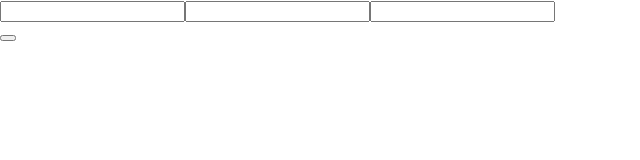
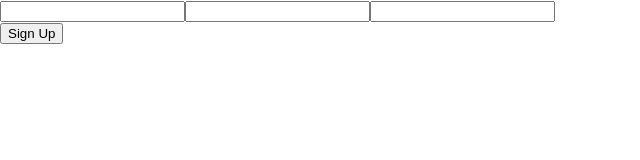
Before and after one commit to Saadkhalid913/Unify, a React (Create React App) app in the folder unify/: page /signup in a window 1280 px wide. Shown: the top 160 px of the page, without its empty margins (0-640 px from the left). Built offline with nearby package versions, Linux system fonts and the light colour scheme.

Commit message:
formatting changes

```diff
--- a/unify/src/components/LoginPage/LoginPage.tsx
+++ b/unify/src/components/LoginPage/LoginPage.tsx
@@ -13,7 +13,6 @@ const LoginPage = (props: RouteComponentProps) => {
 }
 
 async function HandleLogin(data: LoginData): Promise<void> {
-
     // WIP
     const response = await axios.post("http://localhost:3000/users/login",  data, {headers: {}})
     console.log(response.data)
--- a/unify/src/components/SignupPage/SignupForm.tsx
+++ b/unify/src/components/SignupPage/SignupForm.tsx
@@ -23,7 +23,7 @@ const SignupForm = (props: SignupFormProps) => {
                 <FormInput name = "Email" type = "email" onChange = {setEmail}/>
                 <FormInput name = "Password (Minimum 8 characters" type = "password" onChange = {setPassword}/>
             </div>
-            <button onClick ={() => props.onSubmit({username, email, password})} ></button>
+            <button onClick ={() => props.onSubmit({username, email, password})} className = "signup-submit-btn">Sign Up</button>
         </div>
     )
 }
```
